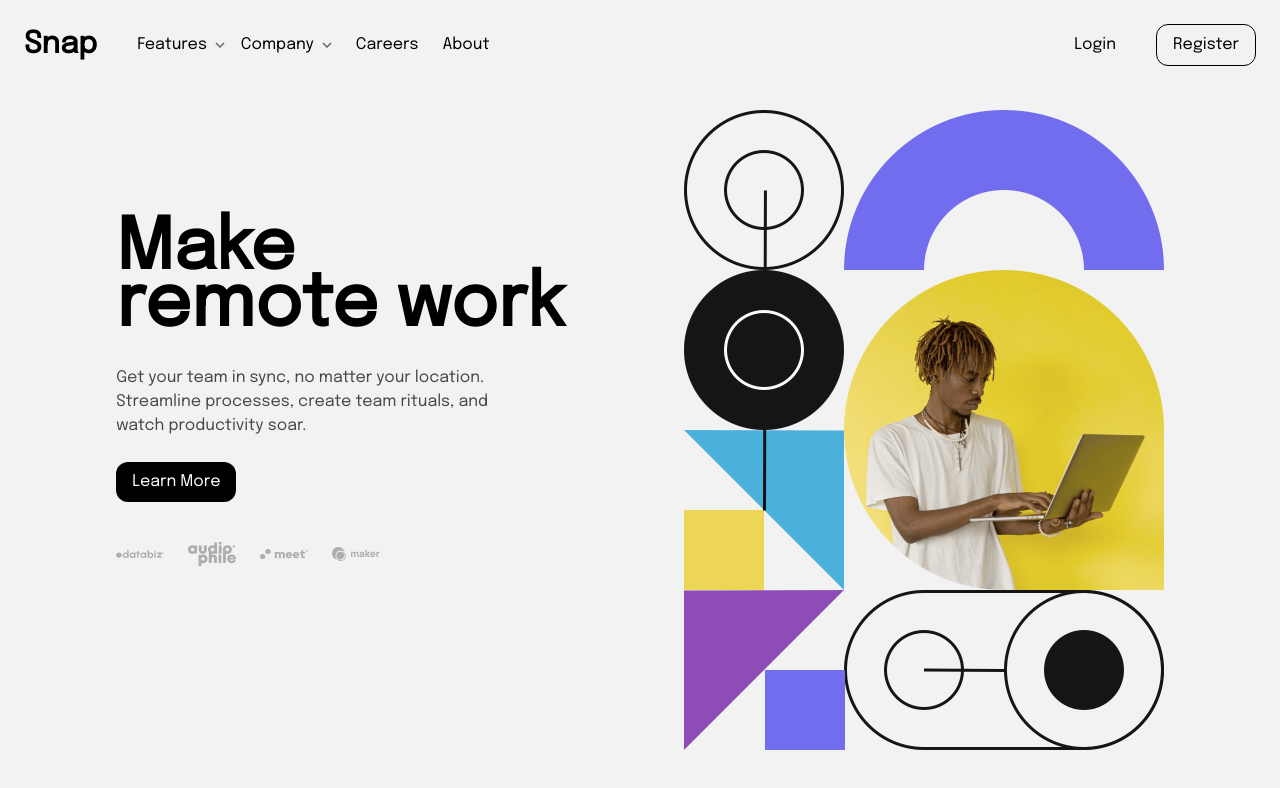
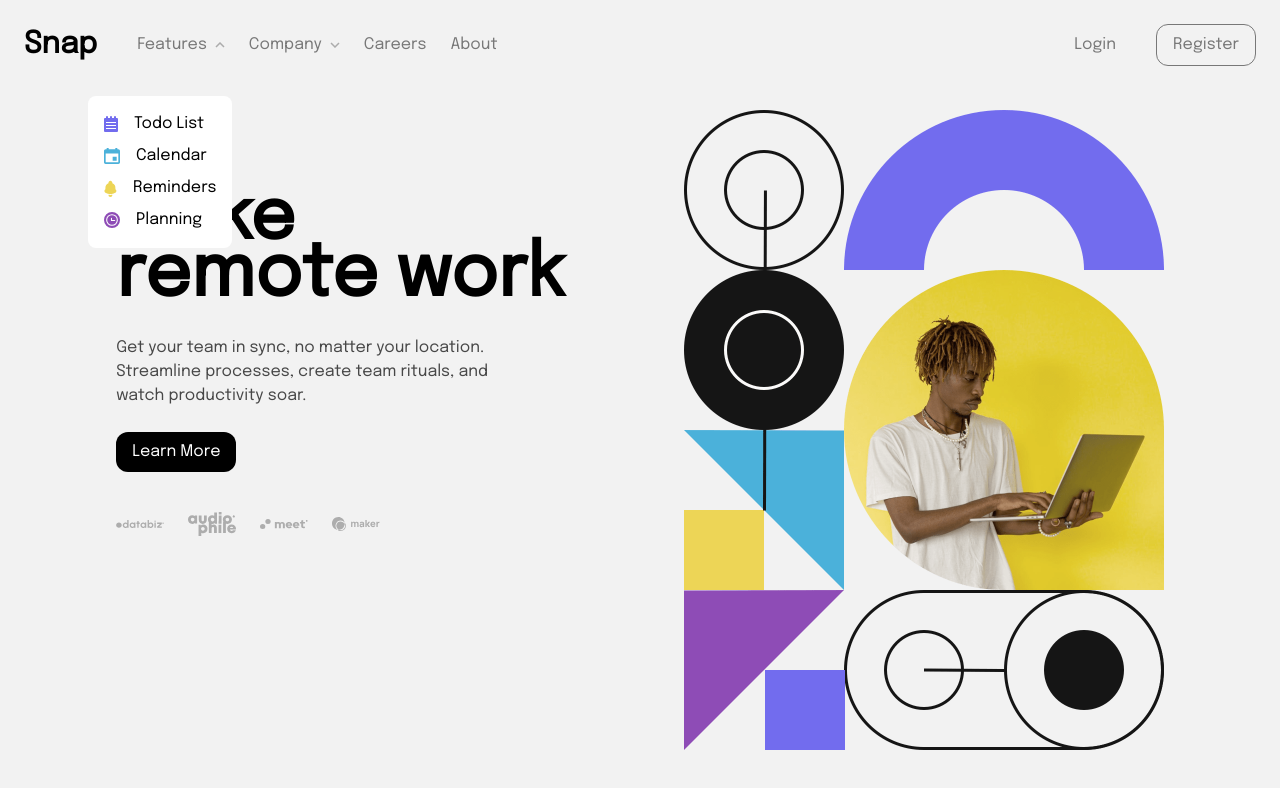
Before and after one commit to adepoju-oluwatobi/intro-section-with-dropdown-navigation, a React (Vite) app: page / in a window 1280 px wide. Both pictures are taken after a click on the element 219 px from the left and 45 px from the top of the page. Shown: the top 788 px of the page. Built offline with nearby package versions, Linux system fonts and the light colour scheme.

Commit message:
completed the desktop view

```diff
--- a/src/components/LandingPage.jsx
+++ b/src/components/LandingPage.jsx
@@ -8,7 +8,9 @@ import Client2 from '../assets/images/client-databiz.svg'
 import Client3 from '../assets/images/client-maker.svg'
 import Client4 from '../assets/images/client-meet.svg'
 import ArrDown from '../assets/images/icon-arrow-down.svg'
+import ArrDownDesk from '../assets/images/icon-arrow-down.svg'
 import ArrUp from '../assets/images/icon-arrow-up.svg'
+import ArrUpDesk from '../assets/images/icon-arrow-up.svg'
 import TodoIcon from '../assets/images/icon-todo.svg'
 import CalenderIcon from '../assets/images/icon-calendar.svg'
 import ReminderIcon from '../assets/images/icon-reminders.svg'
@@ -25,6 +27,13 @@ function LandingPage() {
     let companyOpenIcon = document.getElementById('company-open-icon');
     let companyCloseIcon = document.getElementById('company-close-icon');
     let companySubMenu = document.getElementById('company-sub-menu');
+
+    let desktopFeatureOpenIcon = document.getElementById('desktop-feature-open-icon');
+    let desktopFeatureCloseIcon = document.getElementById('desktop-feature-close-icon');
+    let desktopFeatureSubMenu = document.getElementById('desktop-feature-sub-menu');
+    let desktopCompanyOpenIcon = document.getElementById('desktop-company-open-icon');
+    let desktopCompanyCloseIcon = document.getElementById('desktop-company-close-icon');
+    let desktopCompanySubMenu = document.getElementById('desktop-company-sub-menu');
 
     function openMenu()
     {
@@ -50,12 +59,26 @@ function LandingPage() {
         featureCloseIcon = document.getElementById('feature-close-icon').style.display = "block"
     }
 
+    function desktopOpenFeatureSub()
+    {
+        desktopFeatureSubMenu = document.getElementById('desktop-features-sub-menu').style.display = "flex"
+        desktopFeatureOpenIcon = document.getElementById('desktop-feature-open-icon').style.display = "none"
+        desktopFeatureCloseIcon = document.getElementById('desktop-feature-close-icon').style.display = "block"
+    }
+
     function closeFeatureSub()
     {
         featureSubMenu = document.getElementById('features-sub-menu').style.display = "none"
         featureOpenIcon = document.getElementById('feature-open-icon').style.display = "block"
         featureCloseIcon = document.getElementById('feature-close-icon').style.display = "none"
 
+    }
+
+    function desktopCloseFeatureSub()
+    {
+        desktopFeatureSubMenu = document.getElementById('desktop-features-sub-menu').style.display = "none"
+        desktopFeatureOpenIcon = document.getElementById('desktop-feature-open-icon').style.display = "block"
+        desktopFeatureCloseIcon = document.getElementById('desktop-feature-close-icon').style.display = "none"
     }
 
     function companyMenuOpen()
@@ -65,11 +88,26 @@ function LandingPage() {
         companySubMenu = document.getElementById('company-sub-menu').style.display = "flex"
     }
 
+    function desktopCompanyMenuOpen()
+    {
+        desktopCompanyOpenIcon = document.getElementById('desktop-company-open-icon').style.display = "none"
+        desktopCompanyCloseIcon = document.getElementById('desktop-company-close-icon').style.display = "block";
+        desktopCompanySubMenu = document.getElementById('desktop-company-sub-menu').style.display = "flex"
+    }
+
+
     function companyMenuClose()
     {
         companyOpenIcon = document.getElementById('company-open-icon').style.display = "block"
         companyCloseIcon = document.getElementById('company-close-icon').style.display = "none";
         companySubMenu = document.getElementById('company-sub-menu').style.display = "none"
+    }
+
+    function desktopCompanyMenuClose()
+    {
+        desktopCompanyOpenIcon = document.getElementById('desktop-company-open-icon').style.display = "block"
+        desktopCompanyCloseIcon = document.getElementById('desktop-company-close-icon').style.display = "none";
+        desktopCompanySubMenu = document.getElementById('desktop-company-sub-menu').style.display = "none"
     }
   return (
     <div className=''>
@@ -177,30 +215,59 @@ function LandingPage() {
        <div className='flex items-center gap-10'>
          <p className='font-bold text-3xl'>Snap</p>
         <div className='flex items-center gap-6'>
-            <div className='flex items-center gap-2 cursor-pointer'>
-                <p>Features</p>
-                <div onClick={openFeatureSub} className=''>
-                    <img src={ArrDown} alt="" id='feature-open-icon'/>
+            <div className='flex items-center gap-2 cursor-pointer opacity-50 hover:opacity-100'>
+                <p className=''>Features</p>
+                <div onClick={desktopOpenFeatureSub} className=''>
+                    <img src={ArrDownDesk} alt="" id='desktop-feature-open-icon'/>
                 </div>
-                <div onClick={closeFeatureSub} className='-ml-4'>
-                    <img className='hidden' src={ArrUp} alt="Arrow up" id='feature-close-icon'/>
+                <div onClick={desktopCloseFeatureSub} className='-ml-2'>
+                    <img className='hidden' src={ArrUpDesk} alt="Arrow up" id='desktop-feature-close-icon'/>
                 </div>
            </div>
+           <div className='absolute ml-6 flex-col gap-2 top-[12%] left-[5%] bg-white p-4 rounded-lg hidden' id='desktop-features-sub-menu'>
+                         <div className='flex items-center gap-4'>
+                            <img src={TodoIcon} alt="" />
+                            <p>Todo List</p>
+                        </div>
+                         <div className='flex items-center gap-4'>
+                            <img src={CalenderIcon} alt="" />
+                            <p>Calendar</p>
+                        </div>
+                         <div className='flex items-center gap-4'>
+                            <img src={ReminderIcon} alt="" />
+                            <p>Reminders</p>
+                        </div>
+                         <div className='flex items-center gap-4'>
+                            <img src={PlanningIcon} alt="" />
+                            <p>Planning</p>
+                        </div>
+
+                    </div>
 
 
-            <div className='flex items-center gap-2 cursor-pointer'>
+            <div className='flex items-center gap-2 cursor-pointer opacity-50 hover:opacity-100'>
                 <p>Company</p>
-                <img src={ArrDown} alt="" />
+                <div onClick={desktopCompanyMenuOpen} className=''>
+                    <img src={ArrDownDesk} alt="" id='desktop-company-open-icon'/>
+                </div>
+                <div className='-ml-2' onClick={desktopCompanyMenuClose}>
+                    <img className='hidden' src={ArrUpDesk} alt="down arrow" id='desktop-company-close-icon'/>
+                </div>
             </div>
-            <p>Careers</p>
-            <p>About</p>
+             <div className='absolute ml-6 flex-col gap-2 top-[12%] left-[18%] bg-white p-4 rounded-lg hidden' id='desktop-company-sub-menu'>
+                <p>History</p>
+                <p>Our Team</p>
+                <p>Blog</p>
+                        </div>
+            <p className='opacity-50 hover:opacity-100 cursor-pointer'>Careers</p>
+            <p className='opacity-50 hover:opacity-100 cursor-pointer'>About</p>
         </div>
        </div>
-        <div className='flex items-center gap-10'>
-            <div>
+        <div className='flex items-center gap-10 '>
+            <div className='opacity-50 hover:opacity-100 cursor-pointer'>
             <p>Login</p>
         </div>
-        <div>
+        <div className='opacity-50 hover:opacity-100 hover:bg-black hover:text-white rounded-xl'>
             <button className='border border-black py-2 px-4 rounded-xl'>Register</button>
         </div>
         </div>
@@ -210,13 +277,13 @@ function LandingPage() {
         <div className=''>
        <div>
         <div className='leading-10'>
-         <p className='text-[70px] font-bold mt-[120px]'>Make</p>
+         <p className='text-[70px] font-bold mt-[90px]'>Make</p>
         <p className='text-7xl font-bold'>remote work</p>
        </div>
        <div className='w-[400px] mt-6'>
             <p className='opacity-70'>Get your team in sync, no matter your location. Streamline processes, create team rituals, and watch productivity soar.</p>
        </div>
-       <button className='bg-black text-white py-2 px-4 rounded-xl mt-6'>Learn More</button>
+       <button className='bg-black hover:border hover:border-black hover:bg-opacity-0 hover:text-black text-white py-2 px-4 rounded-xl mt-6'>Learn More</button>
        <section className='flex items-center gap-6 mt-10 pb-4'>
             <img className='w-12' src={Client2} alt="" />
             <img className='w-12' src={Client1} alt="" />
```
